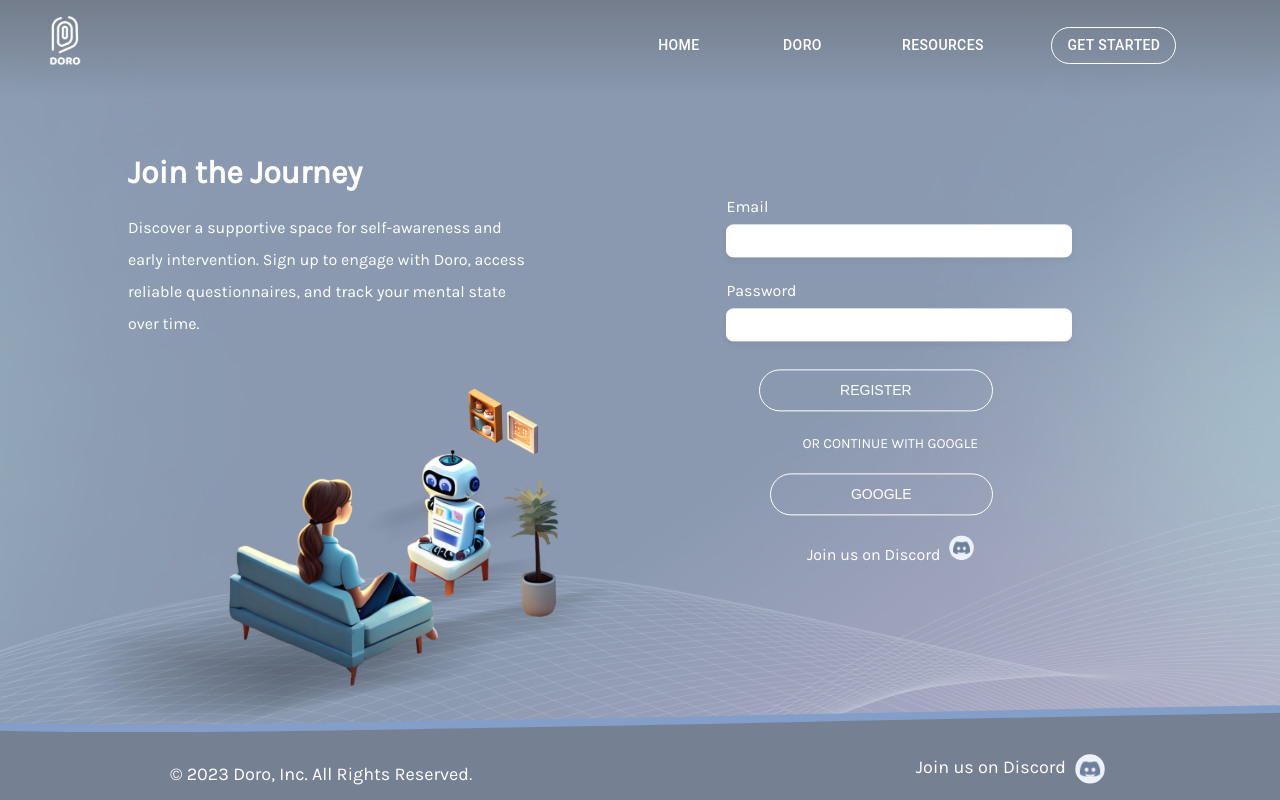
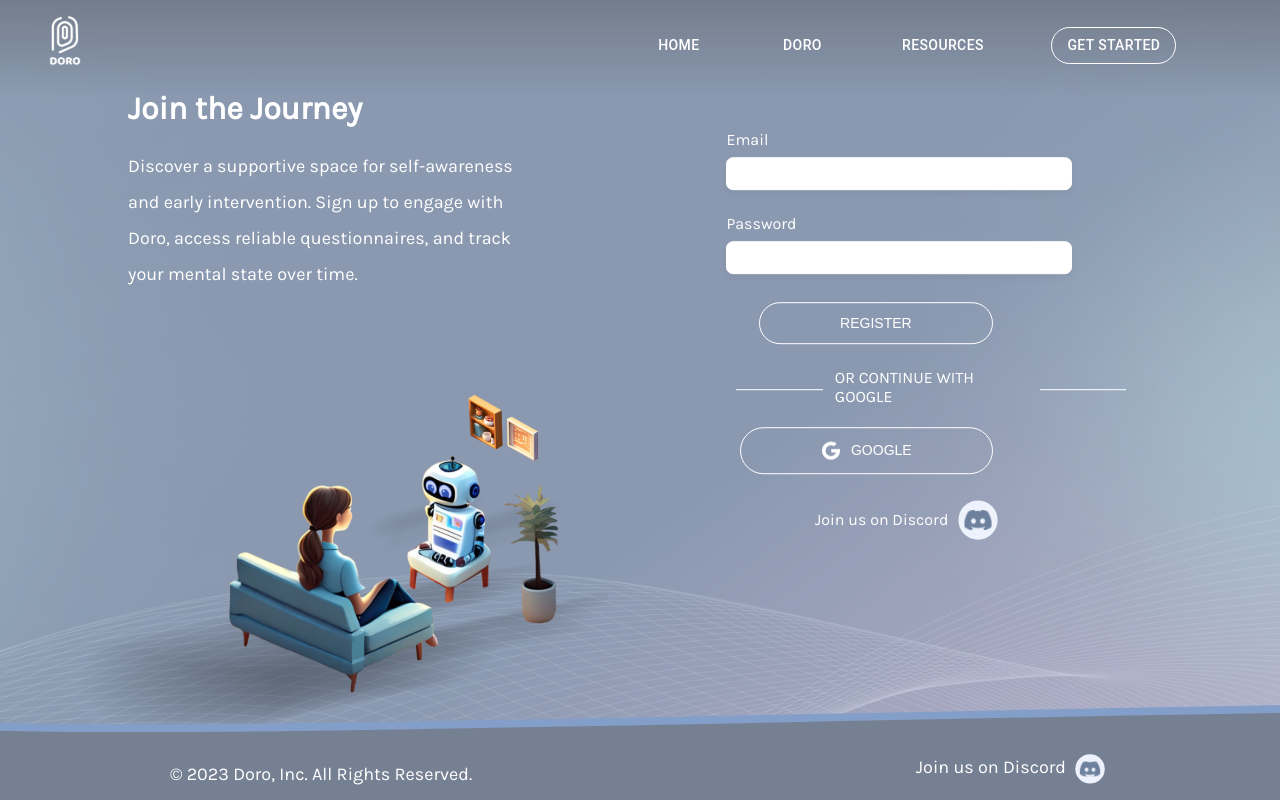
Before and after one commit to rastin1379/doro-frontend, a React (Create React App) app: page /get-started in a window 1280 px wide. Built offline with nearby package versions, Linux system fonts and the light colour scheme.

Commit message:
login page changes

```diff
--- a/src/components/dorochat/DoroChat.js
+++ b/src/components/dorochat/DoroChat.js
@@ -151,7 +151,7 @@
               </div>
             ))}
           </div>
-          <div className="chat-input">
+          {!showTerms && <div className="chat-input">
             <input
               type="text"
               placeholder="Type a message..."
@@ -166,7 +166,7 @@
               Send
             </Button>
             <Button style={{ padding: "10px 25px" }}>End</Button>
-          </div>
+          </div>}
         </div>
       </div>
     </>
--- a/src/components/getstarted/getStartedPage.js
+++ b/src/components/getstarted/getStartedPage.js
@@ -13,6 +13,7 @@
 import Footer from "../Footer";
 import "../../styles/getStartedPage.css";
 import Discord from "../../assets/icons/discord.svg";
+import Google from "../../assets/icons/Googe.png"
 import { Snackbar, IconButton } from "@mui/material";
 import CloseIcon from "@mui/icons-material/Close";
 
@@ -139,13 +140,23 @@
                 action={message}
               />
             </>
-            <span className="google-signin">OR CONTINUE WITH GOOGLE</span>
+            <div className="main-container">
+              <div className="line"></div>
+              <span className="signin">OR CONTINUE WITH GOOGLE</span>
+              <div className="line"></div>
+            </div>
+            {/* <span className="google-signin">OR CONTINUE WITH GOOGLE</span> */}
             {/* Implement Google Sign-In here */}
-            <button className="register-button">GOOGLE</button>
-            <span className="join-discord">
-              Join us on Discord
+            <button className="register-button">
+              <div className="google-button">
+              <img src={Google} alt="Google"></img>
+              <span className="google-text">GOOGLE</span>
+              </div>
+            </button>
+            <div className="join-discord">
+              <p className="text">Join us on Discord</p>
               <img src={Discord} alt="Discord" className="discord-icon" />
-            </span>
+            </div>
           </div>
         </div>
       </div>
--- a/src/styles/DoroChat.css
+++ b/src/styles/DoroChat.css
@@ -111,7 +111,7 @@
 
 .chat-input input {
   border: none;
-  width: calc(50% - 2em); /* Adjust width to subtract padding */
+  width: calc(42% - 2em); /* Adjust width to subtract padding */
   padding: 1em; /* Use em for padding */
   border-radius: 20px; /* Use pixels for border-radius */
   outline: none; /* Remove focus outline */
@@ -164,11 +164,11 @@
   padding: 40px 15px 40px 40px; /* Increased padding */
   border-radius: 20px; /* Larger border radius for rounded corners */
   text-align: left;
-  width: 45%; /* Adjust based on your preference */
+  /*width: 45%; /* Adjust based on your preference */
   max-width: 800px; /* Adjust based on your preference */
   box-shadow: 0px 4px 30px rgba(0, 0, 0, 0.1); /* Soft shadow for popup */
   overflow-y: auto; /* Add scrollbar if content is too tall */
-  max-height: 40vh; /* Set the maximum height relative to the viewport */
+  max-height: 60vh; /* Set the maximum height relative to the viewport */
   height: auto;
 }
 
@@ -220,6 +220,11 @@
   inset 0 -3px 10px rgba(0, 0, 0, 0.37);
 }
 
+.blur{
+  filter: blur(5px);
+  -webkit-filter: blur(5px);
+}
+
 .fade-in {
   opacity: 0;
   animation: fadeInAnimation 1400ms forwards;
--- a/src/styles/getStartedPage.css
+++ b/src/styles/getStartedPage.css
@@ -68,7 +68,7 @@
 }
 
 .text-content-start p {
-    font-size: 1rem;
+    font-size: 18px;
     line-height: 2.0;
 }
 
@@ -121,45 +121,59 @@
     color: #768093;
 }
 
-.google-signin {
+.main-container {
     display: flex;
     align-items: center;
-    justify-content: center;
-    width: 100%;
-    text-align: center;
-    font-size: 14px;
+    gap: 2px;
+}
+
+.line {
+    width: 90px;
+    height: 1px;
+    background-color: white;
+    margin: 0 10px;
+}
+
+.signin {
+    display: flex;
+    align-items: center;
+    font-size: 16px;
     margin-top: 1%;
     margin-bottom: 2%;
     text-decoration: none;
-    margin-left: -10%;
     color: rgb(255, 255, 255);
 }
 
-.google-signin::before,
-.google-signin::after {
+.signin::before,
+.signin::after {
     content: '';
     height: 1px;
     background: #FFFFFF;
 }
 
-.google-signin::before {
-    margin-right: 10px;
+.google-button{
+    display: flex;
+    align-items: center;
+    gap: 10px;
 }
 
-.google-signin::after {
-    margin-left: 10px;
+.goggle-text{
+    margin-top: 6px;
 }
 
 .join-discord {
-    display: block;
-    width: 100%;
-    text-align: center;
-    margin-left: -10%;
+    display: flex;
+    justify-content: center;
+    align-items: center;
+    margin-left: -50px;
+    font-size: 16px;
+}
+.text{
     font-size: 16px;
 }
 
 .discord-icon {
-    height: 25px;
+    height: 40px;
     margin-left: 2%;
 }
 
```
Also changed, not shown: src/assets/icons/Googe.png (added).
